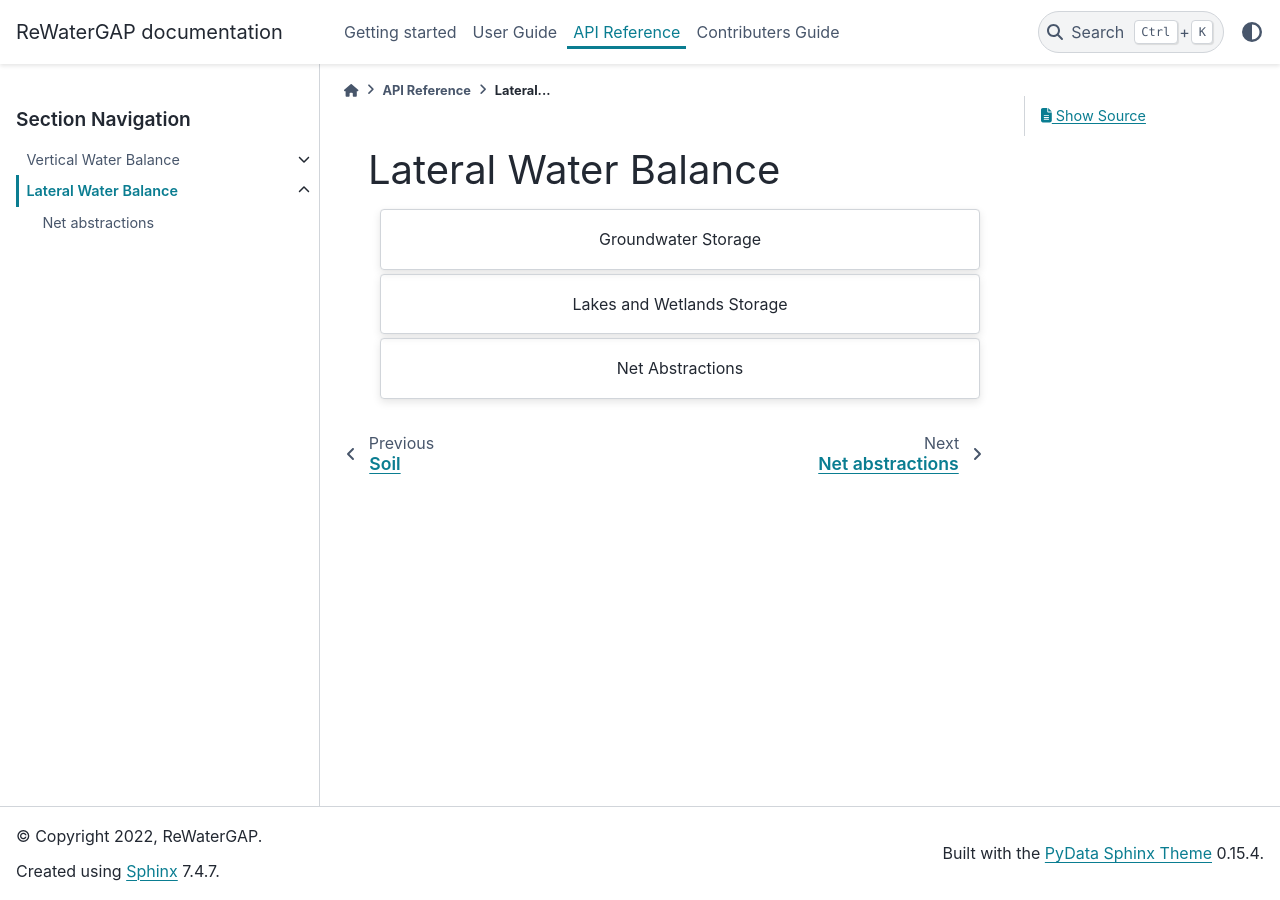
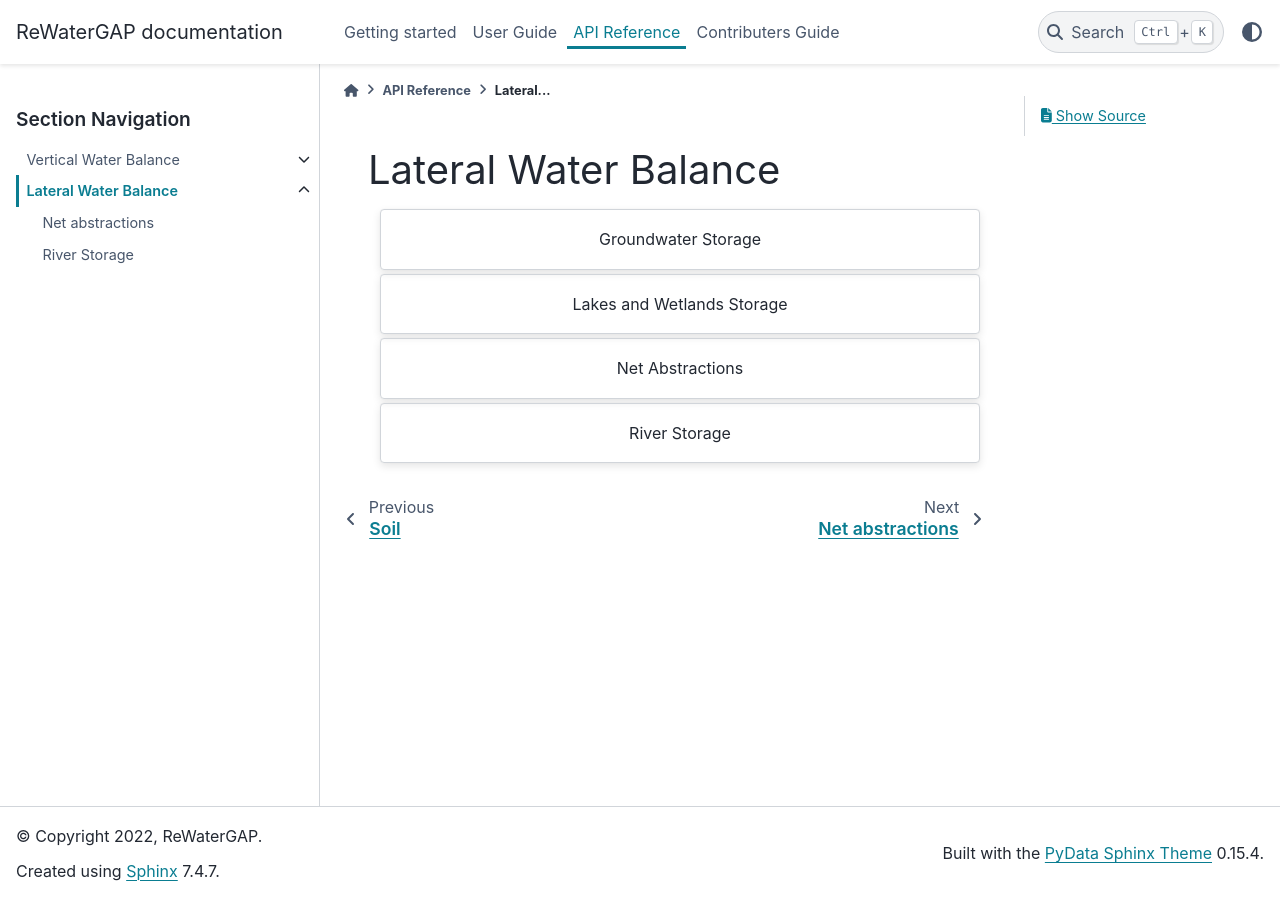
Before and after one commit to HydrologyFrankfurt/ReWaterGAP, a Sphinx documentation site: the page built from docs/api_docs/lateral_water_balance/index.rst, in a window 1280 px wide. Built offline with Sphinx 7.4.7 and the PyData theme 0.15.4, drawn with Linux system fonts in a browser that asks for light colours; pages that are not in the unit, such as notebooks, are missing from menus.

Commit message:
Update index.rst

```diff
--- a/docs/api_docs/lateral_water_balance/index.rst
+++ b/docs/api_docs/lateral_water_balance/index.rst
@@ -28,6 +28,13 @@ Lateral Water Balance
 
         Net Abstractions
 
+    .. grid-item-card::
+        :text-align: center
+        :link:  river
+        :link-type: ref
+
+        River Storage
+
 .. toctree::
     :maxdepth: 1
     :hidden:
@@ -35,3 +42,4 @@ Lateral Water Balance
     groundwater_storage
     lakes_wetlands_storage
     net_abstractions
+    river
```
